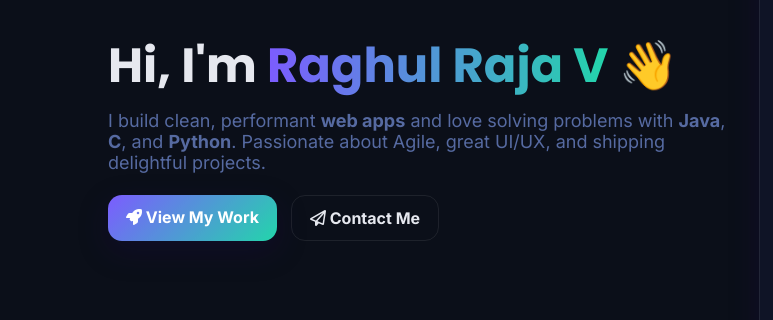
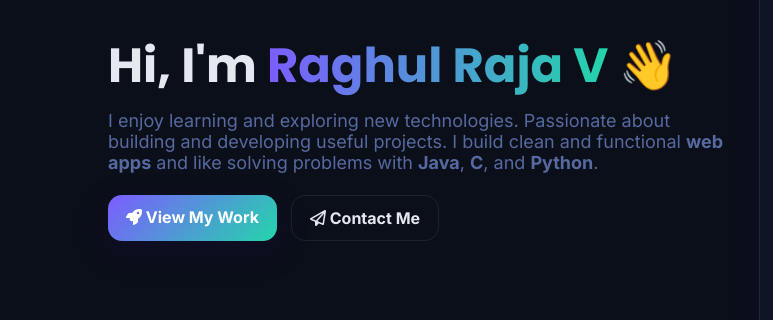
Before and after one commit to Raghulraja9720/Raghul-raja-V-Portfolio, a plain HTML site: page index.html in a window 1280 px wide. Shown: the part 237-557 px from the top of the page, 0-773 px from the left. Drawn offline with Linux system fonts and the light colour scheme.

Commit message:
index.html

```diff
--- a/index.html
+++ b/index.html
@@ -161,7 +161,10 @@
   <section id="home" class="hero">
     <div>
       <h1 class="title">Hi, I'm <span style="background:linear-gradient(90deg,var(--brand),var(--brand-2)); -webkit-background-clip:text; background-clip:text; color:transparent">Raghul Raja V</span> 👋</h1>
-      <p class="subtitle">I build clean, performant <strong>web apps</strong> and love solving problems with <strong>Java</strong>, <strong>C</strong>, and <strong>Python</strong>. Passionate about Agile, great UI/UX, and shipping delightful projects.</p>
+<p class="subtitle">
+  I enjoy learning and exploring new technologies. Passionate about building and developing useful projects.
+  I build clean and functional <strong>web apps</strong> and like solving problems with <strong>Java</strong>, <strong>C</strong>, and <strong>Python</strong>.
+</p>
       <div class="cta">
         <a href="#projects" class="btn btn-primary"><i class="fa-solid fa-rocket"></i> View My Work</a>
         <a href="#contact" class="btn btn-ghost"><i class="fa-regular fa-paper-plane"></i> Contact Me</a>
```
